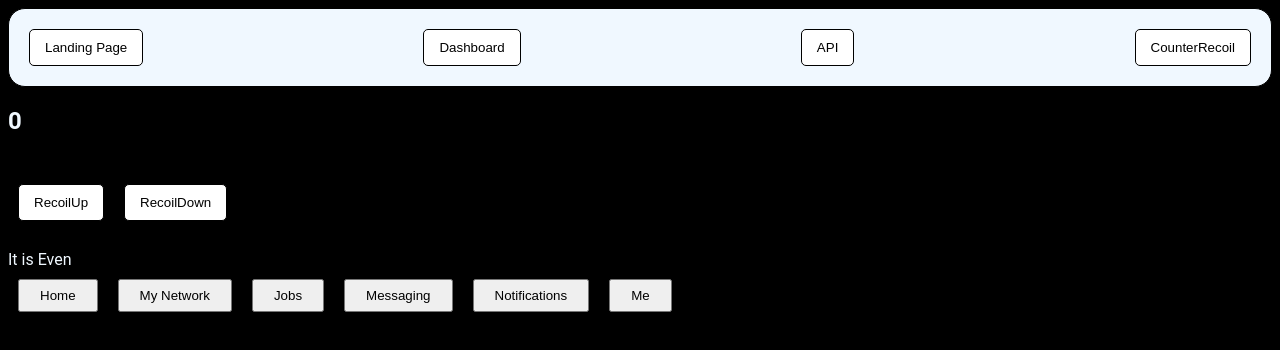
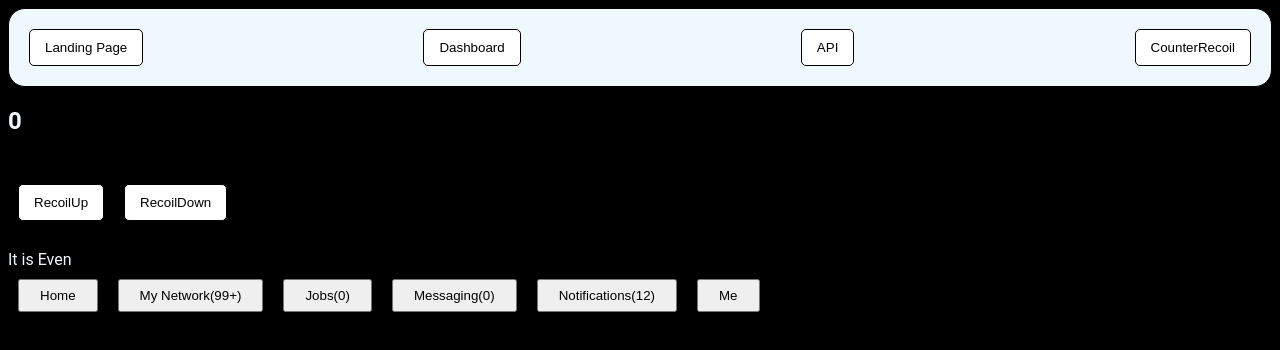
Before and after one commit to 57Ajay/100xDevs, a React (Vite) app in the folder Week-7/: page /Counter in a window 1280 px wide. Shown: the top 350 px of the page. Built offline with nearby package versions, Linux system fonts and the light colour scheme; the HTML template or start-up script is replaced by a standard one.

Commit message:
minor changes

```diff
--- a/Week-7/src/components7.3/Renderer.jsx
+++ b/Week-7/src/components7.3/Renderer.jsx
@@ -2,17 +2,31 @@ import { Fragment } from "react"
 import './Renderer.css'
 import {  useRecoilValue } from "recoil";
 import { NetworkAtom, jobsAtom, messagingAtom, notificationsAtom } from "./atoms/atoms";
+import PropTypes from 'prop-types';
+
 const  Renderer=()=> {
-    const netoworkNotificationCount = useRecoilValue(NetworkAtom);
+    const networkNotificationCount = useRecoilValue(NetworkAtom);
+    const jobsNotificationCount = useRecoilValue(jobsAtom);
+    const messagingNotificationCount = useRecoilValue(messagingAtom);
+    const notificationsNotificationCount = useRecoilValue(notificationsAtom);
+
+    const ValueRenderer = ({value})=>{
+        const val = value>=99 ? "99+" : value;
+        return <span>{val}</span>
+    };
+    ValueRenderer.propTypes = {
+        value: PropTypes.number.isRequired,
+    };
+
   return (
     <Fragment>
         <div className="full-recoil-container">
             <button>Home</button>
 
-            <button>My Network</button>
-            <button>Jobs</button>
-            <button>Messaging</button>
-            <button>Notifications</button>
+            <button>My Network({<ValueRenderer value={networkNotificationCount}/>})</button>
+            <button>Jobs({<ValueRenderer value={jobsNotificationCount}/>})</button>
+            <button>Messaging({<ValueRenderer value={messagingNotificationCount}/>})</button>
+            <button>Notifications({<ValueRenderer value={notificationsNotificationCount} />})</button>
 
             <button>Me</button>
         </div>
```
